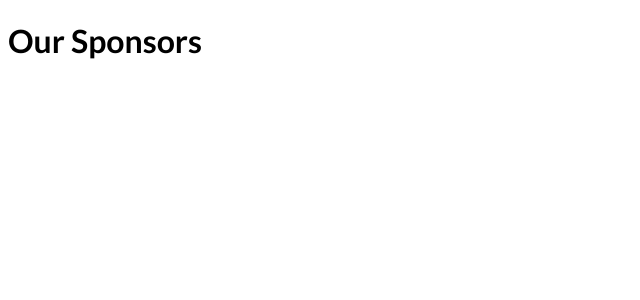
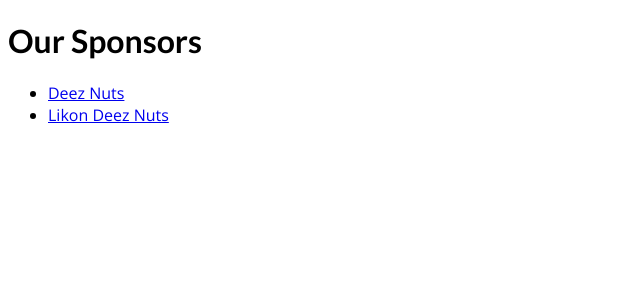
Before and after one commit to ShadrackAdwera/File-Based-Routing, a Next.js app: page /our-sponsors in a window 1280 px wide. Shown: the top 300 px of the page, without its empty margins (0-640 px from the left). Built offline with nearby package versions, Linux system fonts and the light colour scheme.

Commit message:
Link navigation to dynamic routes

```diff
--- a/pages/our-sponsors/index.js
+++ b/pages/our-sponsors/index.js
@@ -1,6 +1,17 @@
+import Link from 'next/link';
+
 const OurSponsors = () => {
+    const allSponsors = [
+        {id:1, name: 'Deez Nuts'},
+        {id:2, name: 'Likon Deez Nuts'}
+    ]
 return <div>
     <h1>Our Sponsors</h1>
+    <ul>
+        {allSponsors.map((item,index)=><li key={index}>
+            <Link href={`/our-sponsors/${item.id}`}>{item.name}</Link>
+        </li>)}
+    </ul>
 </div>;
 }
 export default OurSponsors;
```
Also changed, not shown: pages/our-sponsors/[id]/index.js (+7 -3 lines).
